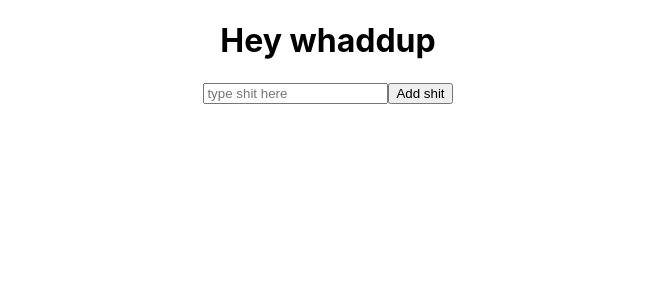
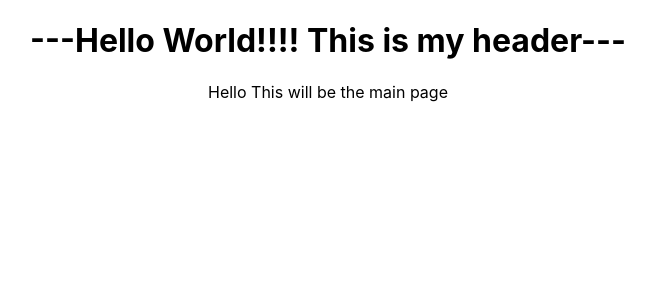
Before and after one commit to JamesSalcedo001/front, a React (Create React App) app: page / in a window 1280 px wide. Shown: the top 300 px of the page, without its empty margins (312-967 px from the left). Built offline with nearby package versions, Linux system fonts and the light colour scheme; no server answers.

Commit message:
set up routes with react router

```diff
--- a/package.json
+++ b/package.json
@@ -8,6 +8,7 @@
     "@testing-library/user-event": "^13.5.0",
     "react": "^18.2.0",
     "react-dom": "^18.2.0",
+    "react-router-dom": "^5.3.4",
     "react-scripts": "5.0.1",
     "web-vitals": "^2.1.4"
   },
--- a/src/App.js
+++ b/src/App.js
@@ -1,7 +1,9 @@
 import './App.css';
 import Form from "./Form"
 import Header from "./Header"
+import Container from "./Container"
 import {useState, useEffect} from "react"
+import { Route, Switch } from 'react-router-dom';
 
 function App() {
 
@@ -14,7 +16,17 @@ function App() {
   return (
     <div className="App">
       <Header/>
-      <Form/>
+      <Switch>
+
+      <Route exact path="/form">
+        <Form/>
+      </Route>
+
+      <Route exact path="/">
+        <Container/>
+      </Route>
+
+      </Switch>
     </div>
   );
 }
--- /dev/null
+++ b/src/Container.js
@@ -0,0 +1,9 @@
+function Container() {
+    return (
+        <div>
+            Hello This will be the main page
+        </div>
+    )
+}
+
+export default Container;
--- a/src/Form.js
+++ b/src/Form.js
@@ -2,8 +2,8 @@ function Form() {
     return (
         <div>
             <form>
-                <input placeholder="type shit here"/>
-                <button type="submit">Add shit</button>
+                <input placeholder="type stuff here"/>
+                <button type="submit">Add stuff</button>
             </form>
         </div>
     )
--- a/src/Header.js
+++ b/src/Header.js
@@ -1,6 +1,6 @@
 function Header() {
     return (
-        <h1>Hey whaddup</h1>
+        <h1>---Hello World!!!! This is my header---</h1>
     )
 }
 
--- a/src/index.js
+++ b/src/index.js
@@ -1,10 +1,11 @@
 import React from 'react';
+import { BrowserRouter, Route } from 'react-router-dom';
 import ReactDOM from 'react-dom/client';
 import App from './App';
 
 const root = ReactDOM.createRoot(document.getElementById('root'));
 root.render(
-  <React.StrictMode>
+  <BrowserRouter>
     <App />
-  </React.StrictMode>
+  </BrowserRouter>
 );
```
Also changed, not shown: 1 other file (tests, documents, lock files or other folders).
